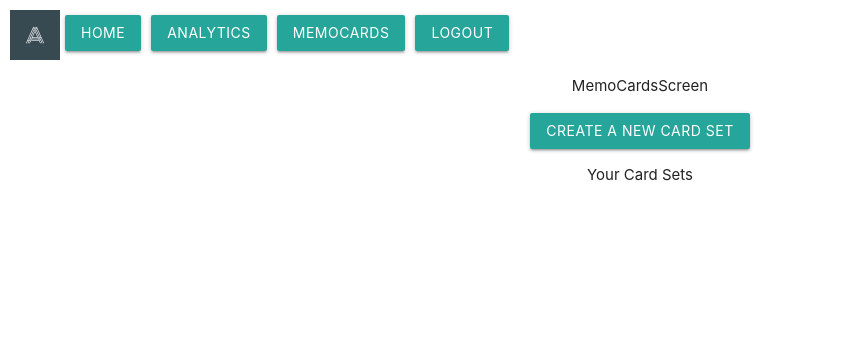
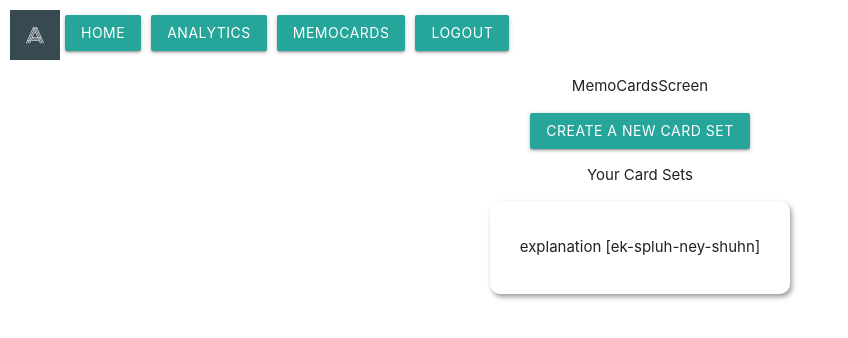
Before and after one commit to alexsaltstein/TripleAEducation-site, a React (Create React App) app in the folder site/: page /cards in a window 1280 px wide. Shown: the top 338 px of the page, without its empty margins (0-848 px from the left). Built offline with nearby package versions, Linux system fonts and the light colour scheme.

Commit message:
added car set

```diff
--- a/site/src/components/Login/LoginScreen.js
+++ b/site/src/components/Login/LoginScreen.js
@@ -4,14 +4,14 @@ import LoginForm from './LoginForm';
 const LoginScreen = () => {
   return (
     <div style={{ display: 'flex', justifyContent: 'center', alignItems: 'center', height: '80vh' }}>
-      <div style={styles.fomrContainer}>
+      <div style={styles.formContainer}>
         <LoginForm />
       </div>
     </div>
   )
 }
 const styles = {
-  fomrContainer: {
+  formContainer: {
     width: 300,
     background: 'white',
     padding: 20,
--- /dev/null
+++ b/site/src/components/MemoCards/CardSet.js
@@ -0,0 +1,35 @@
+import React from 'react';
+import {CARDS} from '../../data/sampleData';
+
+const CardDisplay = ({data}) => {
+  const [toggled, setToggled] = React.useState(true)
+  return (
+    <div onClick={()=>setToggled(!toggled)} style={styles.cardContainer}>
+      <p>{toggled ? data.side1:data.side2}</p>
+    </div>
+  )
+}
+
+const CardSet = () => {
+  return (
+    <div>
+      {CARDS.map(item => {
+        return (
+          <CardDisplay
+          data={item}/>
+        )
+      })}
+    </div>
+  )
+}
+
+const styles = {
+  cardContainer: {
+    width: 300,
+    background: 'white',
+    padding: 20,
+    borderRadius: 10,
+    boxShadow: "2px 3px 5px #9E9E9E"
+  }
+}
+export default CardSet;
--- a/site/src/components/MemoCards/MemoCards.js
+++ b/site/src/components/MemoCards/MemoCards.js
@@ -2,6 +2,7 @@ import React from 'react';
 import Header from '../Widgets/Header';
 import { Button, Card, Row, Col } from 'react-materialize';
 import { Link } from 'react-router-dom';
+import CardSet from './CardSet';
 
 const MemoCards = () => {
     return (
@@ -13,6 +14,7 @@ const MemoCards = () => {
                     <Button>Create a new Card Set</Button>
                 </Link>
                 <p>Your Card Sets</p>
+                <CardSet/>
             </div>
         </div>
     )
--- a/site/src/data/sampleData.js
+++ b/site/src/data/sampleData.js
@@ -1,6 +1,6 @@
 export const CARDS = [
   {
-    side1: "hi",
-    side2: "bye"
+    side1: `explanation [ek-spluh-ney-shuhn]`,
+    side2: `the act or process of explaining`
   }
 ]
```
